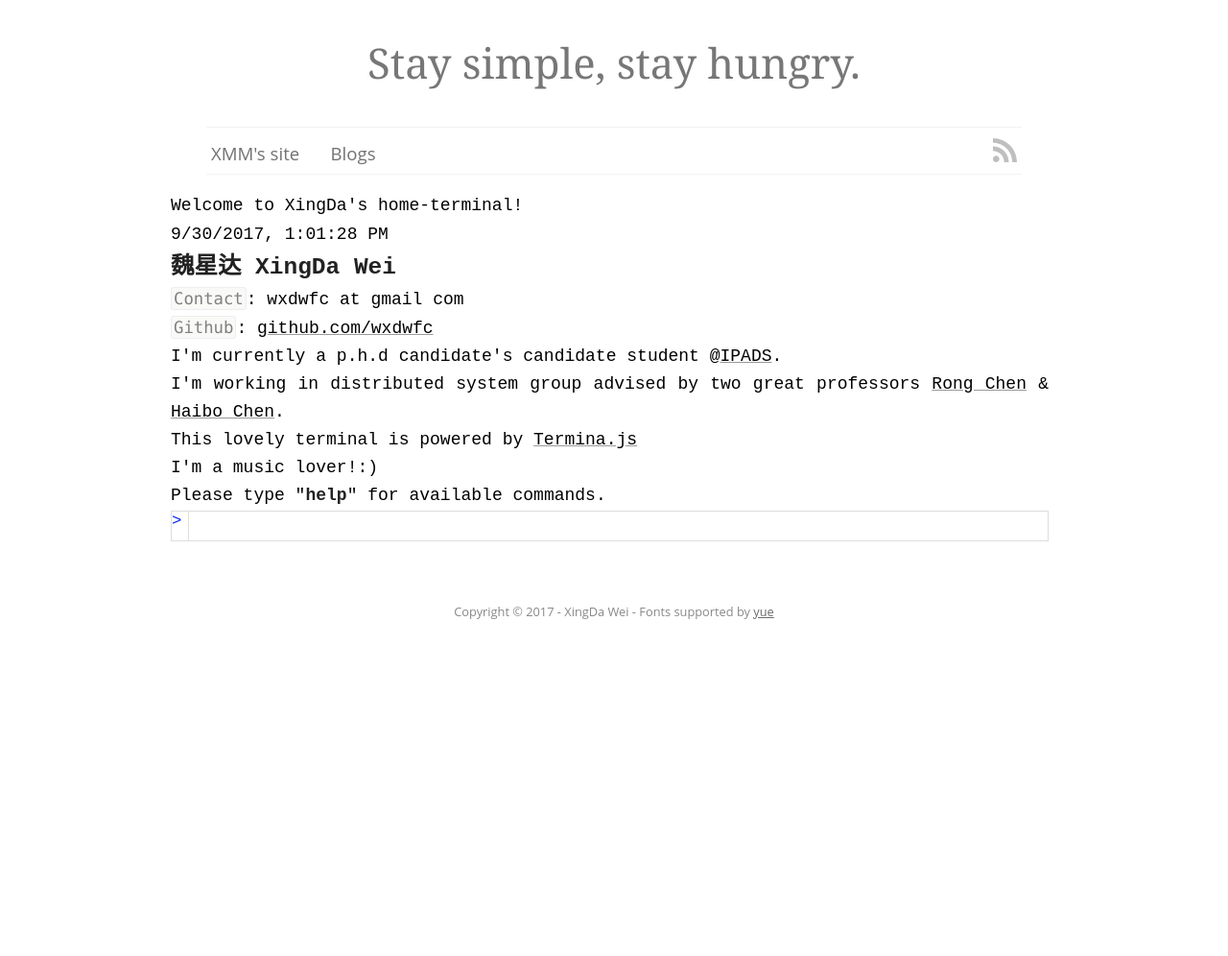
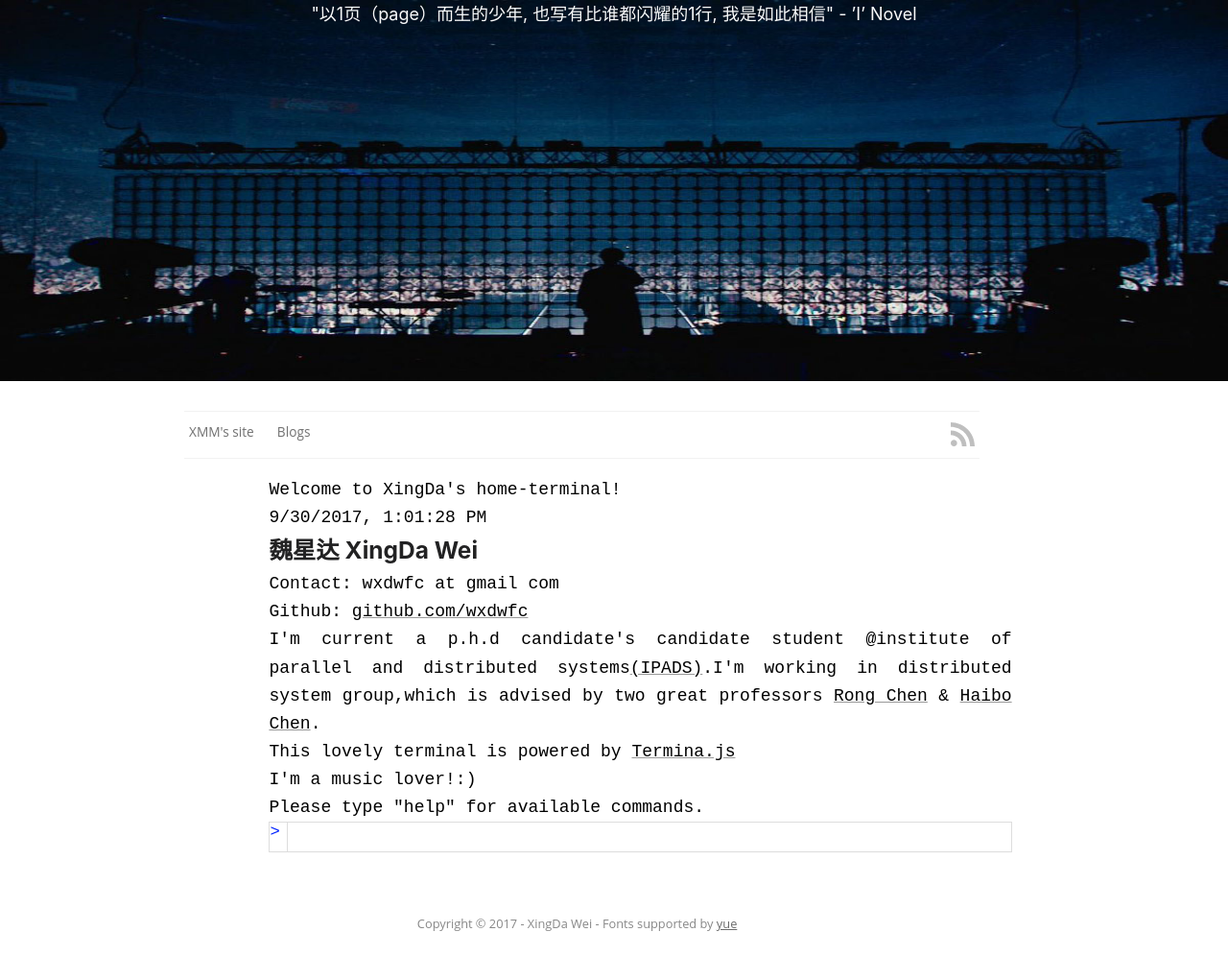
Before and after one commit to wxdwfc/wxdwfc.github.io, a plain HTML site: page index.html in a window 1280 px wide. Shown: the whole page at 96% size. Before the commit the page ends 800 px from the top, so only its background shows below. Drawn offline with nearby package versions, Linux system fonts and the light colour scheme; some packages are replaced by stand-ins of ours; a web font is replaced by a local one.

Commit message:
Site updated at 2017-09-30 13:01:28 UTC

```diff
--- a/atom.xml
+++ b/atom.xml
@@ -4,7 +4,7 @@
   <title><![CDATA[Stay simple, stay hungry.]]></title>
   <link href="http://wxdwfc.github.io/atom.xml" rel="self"/>
   <link href="http://wxdwfc.github.io/"/>
-  <updated>2017-09-27T10:27:41+08:00</updated>
+  <updated>2017-09-30T21:00:21+08:00</updated>
   <id>http://wxdwfc.github.io/</id>
   <author>
     <name><![CDATA[XingDa Wei]]></name>
--- a/index.html
+++ b/index.html
@@ -45,13 +45,51 @@
 </head>
 
 <body   class="collapse-sidebar sidebar-footer" >
-  <header role="banner"><hgroup>
-  <h1><a href="/">Stay simple, stay hungry.</a></h1>
+  <header role="banner" class="header">
+    <div id="wrapperHeader1" class="yue">
+  <a  style="color:hsla(0,0%,100%,.98)"> "以1页（page）而生的少年,
+    也写有比谁都闪耀的1行,
+    我是如此相信"      - ’I’ Novel</a>
+</div>
+<style media="screen" type="text/css">
+div#wrapperHeader1 {
+width:100%; !important;
+height:100%; !important;
+background-image:url("/images/bg.jpg");
+background-size:100% 100%;
+margin-top: 0;
+padding-top: 0;
+}
+.header {
+height: 31vw;
+width:100vw;
+margin-left: 0;
+margin-right: 0;
+margin-top: 0;
+padding-top: 0;
+}
+body{
+margin: 0;
+}
+body > p{
+margin: 0 auto !important;
+max-width: 640px !important;
+}
+.center_cus {
+width: 64vw;
+margin-left: 15vw;
+}
+.header_title{
+margin:0 !important;
 
-</hgroup>
+}
+
+
+
+</style>
 
   </header>
-  <nav role="navigation"><ul class="subscribe" data-subscription="rss">
+  <nav class="center_cus" role="navigation"><ul class="subscribe" data-subscription="rss">
   <li><a href="/atom.xml" rel="subscribe-rss" title="subscribe via RSS" target="_blank"><svg version="1.1" xmlns="http://www.w3.org/2000/svg" xmlns:xlink="http://www.w3.org/1999/xlink" width="25" height="25" viewbox="0 0 100 100"><path class="social" d="M 13.310204,73.332654 C 5.967347,73.332654 0,79.322448 0,86.621428 c 0,7.338776 5.967347,13.262246 13.310204,13.262246 7.370408,0 13.328572,-5.92245 13.328572,-13.262246 0,-7.29898 -5.958164,-13.288774 -13.328572,-13.288774 z M 0.01530612,33.978572 V 53.143878 C 12.493878,53.143878 24.229592,58.02347 33.068368,66.865306 41.894898,75.685714 46.767346,87.47449 46.767346,100 h 19.25 C 66.017346,63.592858 36.4,33.979592 0.01530612,33.978572 l 0,0 z M 0.03877552,0 V 19.17449 C 44.54796,19.17551 80.77551,55.437756 80.77551,100 H 100 C 100,44.87653 55.15102,0 0.03877552,0 z"></path></svg></a></li>
 
 </ul>
@@ -66,18 +104,18 @@
 
 
 
-<ul class="main-navigation" style="font-size:1.36em">
+<ul class="main-navigation">
   <li><a href="/">XMM's site</a></li>
   <li><a href="/blogs">Blogs</a></li>
 </ul>
 
 </nav>
-  <div id="main" class="yue">
+  <div id="main" class="yue center_cus">
     <div id="content">
       <div >
 
   <script src="javascripts/terminal.js"></script>
-<div id ="terminal" class="blog-index"></div>
+  <div id ="terminal" class="blog-index center_cus"></div>
   <script>
     var terminal = new Terminal('terminal', {prompt: '', separator: '&gt;'}, {});
     terminal.setTheme('white');
@@ -105,7 +143,7 @@
 
     </div>
   </div>
-  <footer role="contentinfo"><p>
+  <footer class="center_cus" role="contentinfo"><p>
   Copyright &copy; 2017 - XingDa Wei -
   <span class="credit">Fonts supported by <a href="https://github.com/yue/yue">yue</a></span>
 </p>
--- a/javascripts/terminal.js
+++ b/javascripts/terminal.js
@@ -226,13 +226,13 @@
 		function about() {
 
 			output('<div class="not-align yue">');
-			output('<strong style="font-size:1.36em" >魏星达 XingDa Wei</strong><br/>');
+			output('<h3 class="header_title">魏星达 XingDa Wei</h3>');
 			//		output('715 Broadway Room 719<br>');
 			//		output('New York, NY 10003<br>');
-			output('<code>Contact</code>: wxdwfc at gmail com<br>');
-			output('<code>Github</code>: <a href="https://github.com/wxdwfc/" target="_blank">github.com/wxdwfc</a><br>')
+			output('Contact: wxdwfc at gmail com<br>');
+			output('Github: <a href="https://github.com/wxdwfc/" target="_blank">github.com/wxdwfc</a><br>')
 
-			output('I\'m currently a p.h.d candidate\'s candidate student @<a href="http://ipads.se.sjtu.edu.cn" target="_blank">IPADS</a>.<br />I\'m working in distributed system group  advised by two great professors <a href="http://ipads.se.sjtu.edu.cn/pub/members/rong_chen" target="_blank">Rong Chen</a> & <a href="http://ipads.se.sjtu.edu.cn/pub/members/haibo_chen" target="_blank">Haibo Chen</a>.<br/> This lovely terminal is powered by <a href="https://github.com/SDA/terminal/blob/master/README.md">Termina.js</a><br />');
+			output('I\'m current a p.h.d candidate\'s candidate student @institute of parallel and distributed systems<a href="http://ipads.se.sjtu.edu.cn" target="_blank">(IPADS)</a>.I\'m working in distributed system group,which is advised by two great professors <a href="http://ipads.se.sjtu.edu.cn/pub/members/rong_chen" target="_blank">Rong Chen</a> & <a href="http://ipads.se.sjtu.edu.cn/pub/members/haibo_chen" target="_blank">Haibo Chen</a>.<br/> This lovely terminal is powered by <a href="https://github.com/SDA/terminal/blob/master/README.md">Termina.js</a><br />');
 			output('I\'m a music lover!:)');
 			output('</ div">');
 	    //		output('<p>This lovely terminal emulator is from Eric Bidelman &lt;ericbidelman@chromium.org&gt; </p>');
@@ -277,7 +277,7 @@
 		   '</div>');
 	    output((new Date()).toLocaleString());
 	    about();
-	    output('<br />Please type "<strong>help</strong>" for available commands.');
+	    output('<br />Please type "help" for available commands.');
 	}
 
 	function clear() {
--- /dev/null
+++ b/stylesheets/custom.css
@@ -0,0 +1,52 @@
+div#wrapperHeader {
+    width:100%; !important;
+    height:100%; !important;
+    background-image:url(https://farm5.staticflickr.com/4498/37274337196_14d27b46fb_k.jpg) ;
+    background-size:100% 100%;
+    margin-top: 0;
+    padding-top: 0;
+}
+.header {
+    height: 31vw;
+    width:100vw;
+    margin-left: 0;
+    margin-right: 0;
+    margin-top: 0;
+    padding-top: 0;
+}
+
+body{
+    margin: 0;
+}
+
+body > p{
+    margin: 0 auto !important;
+    max-width: 760px !important;
+}
+
+.entry-title1 {
+    margin: 0 auto !important;
+    max-width: 800px;
+}
+
+.center_cus {
+    width: 80vw;
+    margin-left: 9vw;
+}
+
+.center_left {
+    margin-left: -2vw;
+}
+
+.photo {
+    width:70vw; !important
+}
+.yue figcaption {
+    width: 100%;
+    text-align: center;
+    left: 0;
+    margin-top: 10px;
+    font-weight: 400;
+    font-size: 14px;
+    color: rgba(0,0,0,.42);
+}
```
Also changed, not shown: blog/2016/12/21/2016/index.html (+1 -1 lines), blog/2017/05/12/2017-5-chinasys/index.html (+1 -1 lines), blog/2017/09/17/hun-ning-cao-yin-le-jie/index.html (+1 -1 lines), blog/archives/index.html (+1 -1 lines), blogs/index.html (+7 -4 lines), images/bg.jpg (added). Lines whose indentation alone changed are shown as unchanged.
